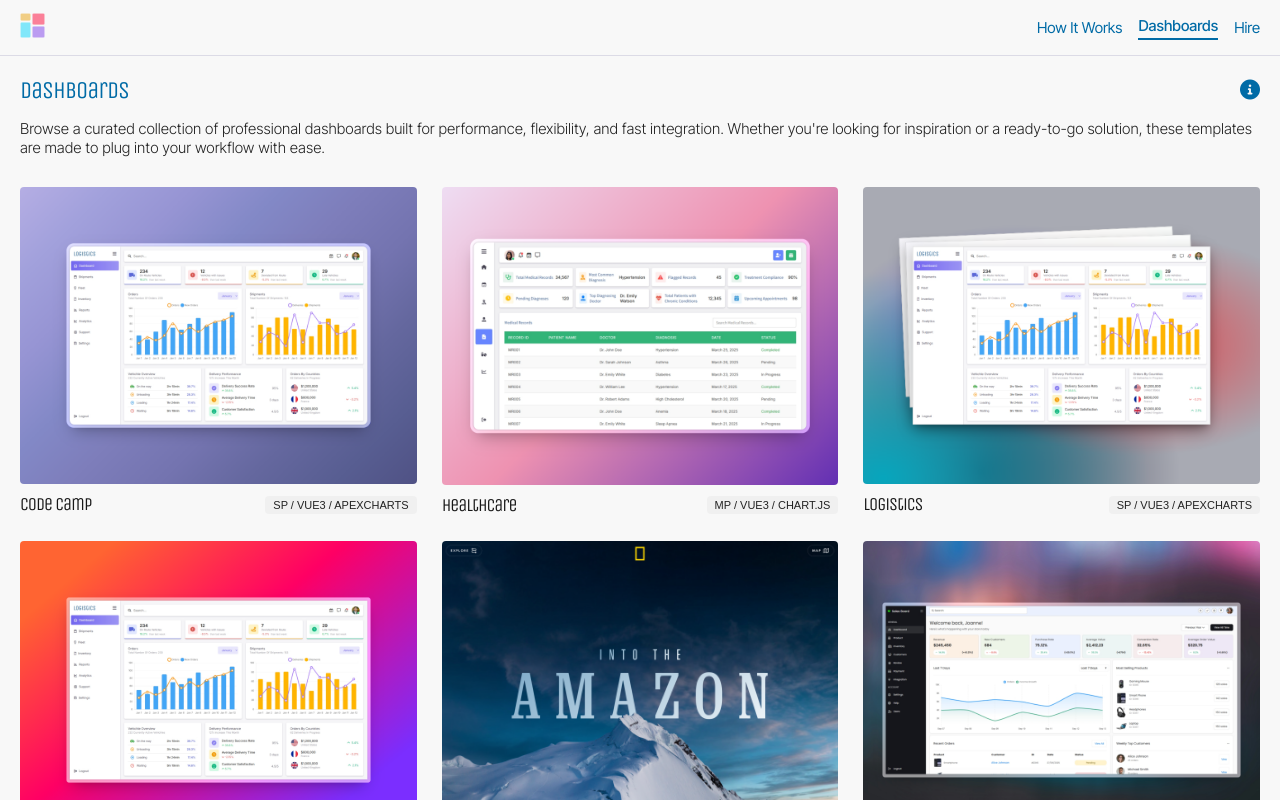
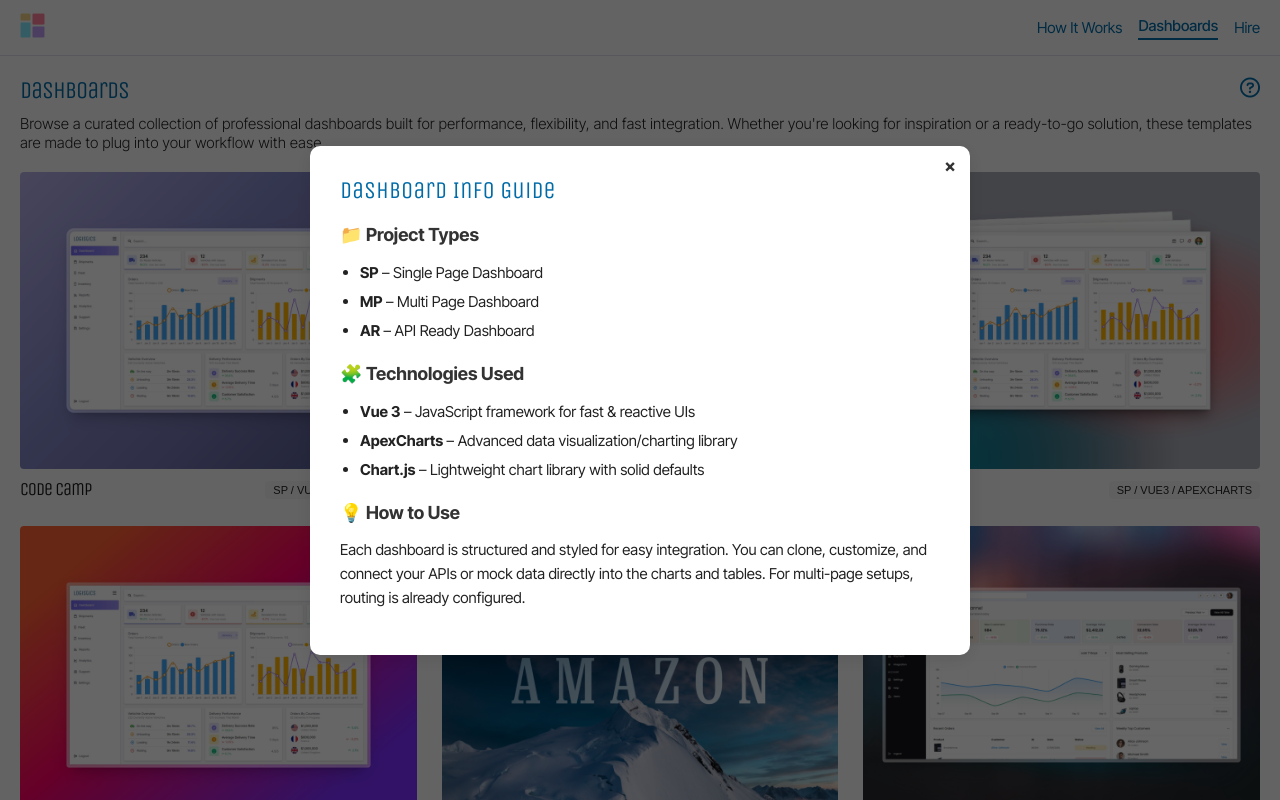
Before and after one commit to joseph-johnson27001/dashboard-website, a Vue app: page /dashboards in a window 1280 px wide. Both pictures are taken after a click on the icon "Learn more about the dashboards". Shown: the top 800 px of the page. Built offline with nearby package versions, Linux system fonts and the light colour scheme.

Commit message:
Information Modal Card

```diff
--- /dev/null
+++ b/src/components/UI/InformationModalCard.vue
@@ -0,0 +1,170 @@
+<template>
+  <div v-if="isOpen" class="modal-overlay" @click="closeModal">
+    <div class="modal" @click.stop>
+      <!-- Close Button -->
+      <div class="close-btn-container" @click="closeModal">
+        <span class="close-btn">&times;</span>
+      </div>
+
+      <!-- Title -->
+      <h2 class="modal-title">Dashboard Info Guide</h2>
+
+      <!-- Content -->
+      <div class="info-content">
+        <h3>📁 Project Types</h3>
+        <ul>
+          <li><strong>SP</strong> – Single Page Dashboard</li>
+          <li><strong>MP</strong> – Multi Page Dashboard</li>
+          <li><strong>AR</strong> – API Ready Dashboard</li>
+        </ul>
+
+        <h3>🧩 Technologies Used</h3>
+        <ul>
+          <li>
+            <strong>Vue 3</strong> – JavaScript framework for fast & reactive
+            UIs
+          </li>
+          <li>
+            <strong>ApexCharts</strong> – Advanced data visualization/charting
+            library
+          </li>
+          <li>
+            <strong>Chart.js</strong> – Lightweight chart library with solid
+            defaults
+          </li>
+        </ul>
+
+        <h3>💡 How to Use</h3>
+        <p>
+          Each dashboard is structured and styled for easy integration. You can
+          clone, customize, and connect your APIs or mock data directly into the
+          charts and tables. For multi-page setups, routing is already
+          configured.
+        </p>
+      </div>
+    </div>
+  </div>
+</template>
+
+<script>
+export default {
+  name: "InformationModalCard",
+  props: {
+    isOpen: {
+      type: Boolean,
+      required: true,
+    },
+  },
+  methods: {
+    closeModal() {
+      this.$emit("close-modal");
+    },
+  },
+};
+</script>
+
+<style scoped>
+.modal-overlay {
+  position: fixed;
+  top: 0;
+  left: 0;
+  width: 100%;
+  height: 100%;
+  background: rgba(0, 0, 0, 0.6);
+  display: flex;
+  justify-content: center;
+  align-items: center;
+  z-index: 1000;
+  animation: fadeIn 0.3s ease-out;
+}
+
+.modal {
+  background: #fff;
+  padding: 30px;
+  border-radius: 10px;
+  width: 90%;
+  max-width: 600px;
+  box-shadow: 0px 4px 20px rgba(0, 0, 0, 0.1);
+  position: relative;
+  animation: slideIn 0.3s ease-out;
+  max-height: 80vh;
+  overflow-y: auto;
+}
+
+.close-btn-container {
+  position: absolute;
+  top: 5px;
+  right: 5px;
+  width: 30px;
+  height: 30px;
+  display: flex;
+  justify-content: center;
+  align-items: center;
+  border-radius: 50%;
+  cursor: pointer;
+  transition: background-color 0.3s ease;
+}
+
+.close-btn-container:hover {
+  background-color: #e0e0e0;
+}
+
+.close-btn {
+  font-size: 18px;
+  color: #333;
+  font-weight: bold;
+}
+
+.modal-title {
+  font-family: "Unica One", cursive;
+  font-size: 24px;
+  margin-bottom: 20px;
+  font-weight: 500;
+  color: #006ba6;
+  margin-top: 0;
+}
+
+.info-content h3 {
+  font-size: 18px;
+  color: #333;
+  margin-top: 20px;
+  margin-bottom: 10px;
+}
+
+.info-content ul {
+  padding-left: 20px;
+  margin-bottom: 15px;
+}
+
+.info-content li {
+  font-size: 15px;
+  line-height: 1.6;
+  margin-bottom: 5px;
+}
+
+.info-content p {
+  font-size: 15px;
+  line-height: 1.6;
+}
+
+/* Animations */
+@keyframes fadeIn {
+  from {
+    opacity: 0;
+  }
+  to {
+    opacity: 1;
+  }
+}
+
+@keyframes slideIn {
+  from {
+    transform: translateY(-50px);
+    opacity: 0;
+  }
+  to {
+    transform: translateY(0);
+    opacity: 1;
+  }
+}
+</style>
--- a/src/views/DashboardsPage.vue
+++ b/src/views/DashboardsPage.vue
@@ -5,7 +5,7 @@
       <div class="hero-header">
         <h1>Dashboards</h1>
         <i
-          class="fas fa-circle-info info-icon"
+          class="far fa-circle-question info-icon"
           @click="showInfo = true"
           title="Learn more about the dashboards"
         ></i>
@@ -41,18 +41,23 @@
       @view-demo="viewDemo"
       @buy-now="buyNow"
     />
+
+    <!-- Information Modal Card -->
+    <InformationModalCard :isOpen="showInfo" @close-modal="showInfo = false" />
   </div>
 </template>
 
 <script>
 import DashboardDemoCard from "@/components/UI/DashboardDemoCard.vue";
 import ModalCard from "@/components/UI/ModalCard.vue";
+import InformationModalCard from "@/components/UI/InformationModalCard.vue";
 
 export default {
   name: "DashboardsPage",
   components: {
     DashboardDemoCard,
     ModalCard,
+    InformationModalCard,
   },
   data() {
     return {
@@ -171,13 +176,13 @@
 }
 
 .hero-section {
-  margin-bottom: 30px;
+  margin-bottom: 20px;
 }
 
 .hero-section h1 {
   font-family: "Unica One", cursive;
   font-size: 24px;
-  margin-bottom: 10px;
+  margin-bottom: 5px;
   font-weight: 500;
   color: #006ba6;
   margin-top: 10px;
@@ -187,6 +192,7 @@
 .hero-section p {
   font-size: 15px;
   margin-top: 5px;
+  margin-bottom: 0px;
   font-weight: 300;
 }
 
@@ -213,7 +219,6 @@
   display: grid;
   grid-template-columns: repeat(4, 1fr);
   gap: 25px;
-  margin-top: 10px;
 }
 
 @media (max-width: 1400px) {
```
